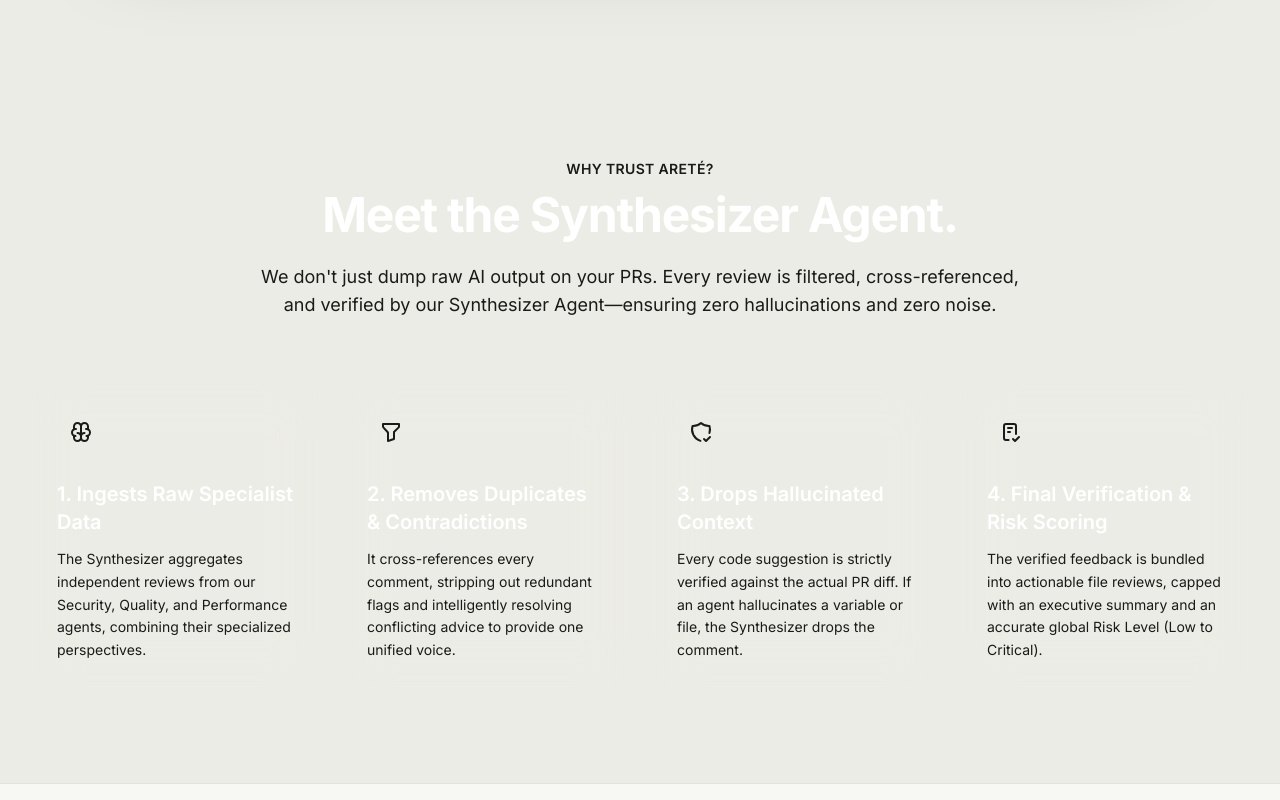
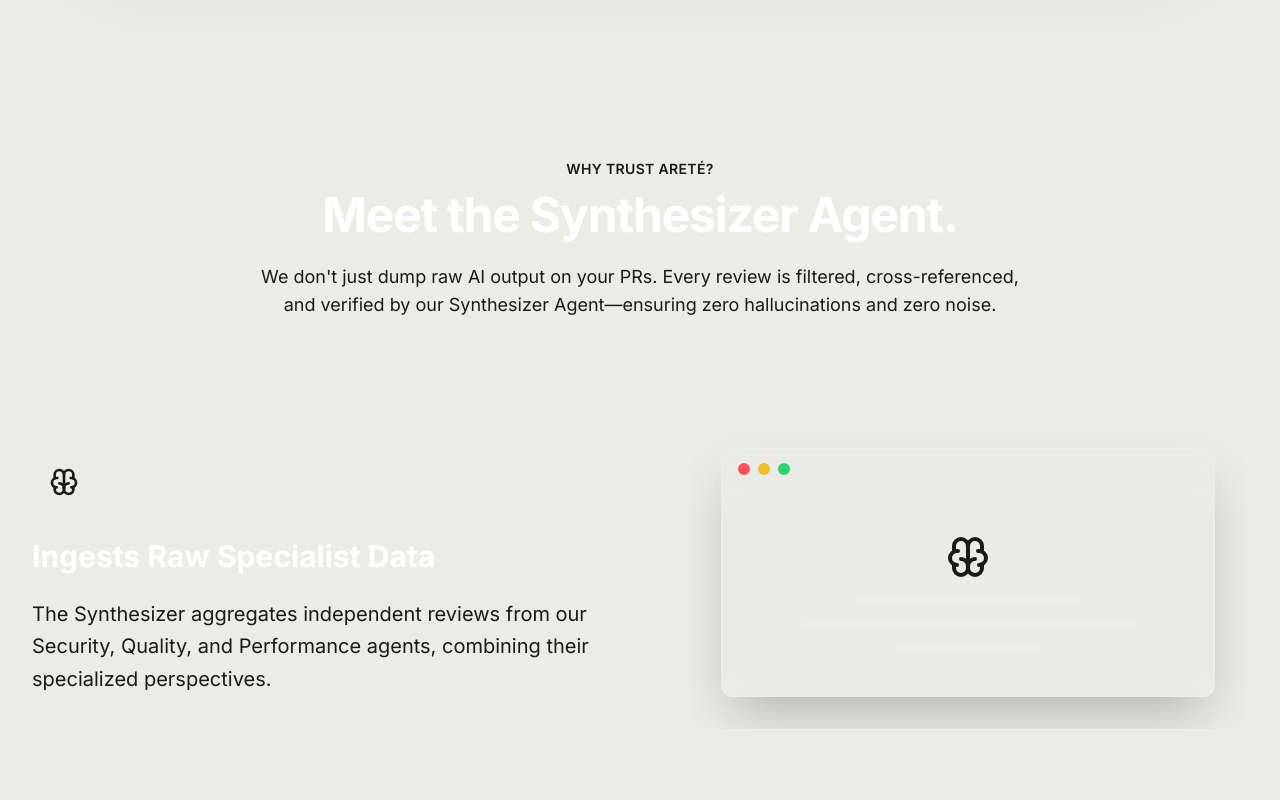
Before and after one commit to stroland02/Arete, a Next.js app in the folder packages/dashboard/: page / in a window 1280 px wide. Shown: the part 3180-3980 px from the top of the page. Built offline with nearby package versions, Linux system fonts and the light colour scheme; no server answers.

Commit message:
style(dashboard): convert Synthesizer workflow to alternating zig-zag layout

```diff
--- a/packages/dashboard/src/components/marketing/synthesizer-trust.tsx
+++ b/packages/dashboard/src/components/marketing/synthesizer-trust.tsx
@@ -6,23 +6,27 @@
 const steps = [
   {
     icon: IconBrain,
-    title: "1. Ingests Raw Specialist Data",
+    title: "Ingests Raw Specialist Data",
     description: "The Synthesizer aggregates independent reviews from our Security, Quality, and Performance agents, combining their specialized perspectives.",
+    visual: "synthesizer-visual-1 bg-primary-500/10",
   },
   {
     icon: IconFilter,
-    title: "2. Removes Duplicates & Contradictions",
+    title: "Removes Duplicates & Contradictions",
     description: "It cross-references every comment, stripping out redundant flags and intelligently resolving conflicting advice to provide one unified voice.",
+    visual: "synthesizer-visual-2 bg-primary-500/10",
   },
   {
     icon: IconShieldCheck,
-    title: "3. Drops Hallucinated Context",
+    title: "Drops Hallucinated Context",
     description: "Every code suggestion is strictly verified against the actual PR diff. If an agent hallucinates a variable or file, the Synthesizer drops the comment.",
+    visual: "synthesizer-visual-3 bg-primary-500/10",
   },
   {
     icon: IconChecklist,
-    title: "4. Final Verification & Risk Scoring",
+    title: "Final Verification & Risk Scoring",
     description: "The verified feedback is bundled into actionable file reviews, capped with an executive summary and an accurate global Risk Level (Low to Critical).",
+    visual: "synthesizer-visual-4 bg-primary-500/10",
   }
 ];
 
@@ -49,7 +53,7 @@
   return (
     <section className="py-24 relative overflow-hidden bg-surface-0">
       {/* Background Glow */}
-      <div className="absolute top-1/2 left-1/2 -translate-x-1/2 -translate-y-1/2 w-[600px] h-[600px] bg-primary-500/10 rounded-full blur-[120px] pointer-events-none" />
+      <div className="absolute top-1/2 left-1/2 -translate-x-1/2 -translate-y-1/2 w-[800px] h-[800px] bg-primary-500/5 rounded-full blur-[150px] pointer-events-none" />
 
       <div className="max-w-7xl mx-auto px-6 lg:px-8 relative z-10">
         <motion.div
@@ -57,7 +61,7 @@
           whileInView={{ opacity: 1, y: 0 }}
           viewport={{ once: true, margin: "-100px" }}
           transition={{ duration: 0.6 }}
-          className="text-center max-w-3xl mx-auto mb-16"
+          className="text-center max-w-3xl mx-auto mb-24"
         >
           <h2 className="text-sm font-semibold text-primary-400 tracking-wide uppercase mb-3">Why Trust Areté?</h2>
           <h3 className="text-4xl font-bold tracking-tight text-white sm:text-5xl mb-6">
@@ -73,23 +77,50 @@
           initial="hidden"
           whileInView="show"
           viewport={{ once: true, margin: "-50px" }}
-          className="grid grid-cols-1 md:grid-cols-2 lg:grid-cols-4 gap-6"
+          className="flex flex-col gap-24"
         >
-          {steps.map((step, idx) => (
+          {steps.map((step, idx) => {
+            const isEven = idx % 2 === 0;
+            return (
               <motion.div
                 key={idx}
                 variants={itemVariants}
-              className="relative p-6 rounded-2xl bg-surface-100/50 backdrop-blur-xl border border-white/5 hover:border-primary-500/30 transition-colors duration-300 group"
+                className={`flex flex-col ${isEven ? 'lg:flex-row' : 'lg:flex-row-reverse'} items-center gap-12 lg:gap-24`}
               >
-              <div className="w-12 h-12 rounded-xl bg-primary-500/10 flex items-center justify-center mb-6 group-hover:bg-primary-500/20 transition-colors duration-300">
-                <step.icon className="w-6 h-6 text-primary-400" />
+                {/* Text Section */}
+                <div className="flex-1 space-y-6">
+                  <div className="w-16 h-16 rounded-2xl bg-primary-500/10 flex items-center justify-center mb-6">
+                    <step.icon className="w-8 h-8 text-primary-400" />
                   </div>
-              <h4 className="text-xl font-semibold text-white mb-3">{step.title}</h4>
-              <p className="text-content-subtle text-sm leading-relaxed">
+                  <h4 className="text-3xl font-bold text-white">{step.title}</h4>
+                  <p className="text-xl text-content-subtle leading-relaxed">
                     {step.description}
                   </p>
+                </div>
+
+                {/* Visual Section */}
+                <div className="flex-1 w-full">
+                  <div className="relative aspect-video rounded-3xl overflow-hidden bg-surface-100/50 backdrop-blur-xl border border-white/5 flex items-center justify-center p-8 group hover:border-primary-500/30 transition-colors duration-500">
+                     <div className={`absolute inset-0 opacity-20 group-hover:opacity-40 transition-opacity duration-500 ${step.visual}`} />
+                     {/* Mock Visual UI - a glassmorphic terminal or UI element */}
+                     <div className="relative z-10 w-full h-full rounded-xl bg-surface-0/80 border border-white/10 shadow-2xl flex flex-col overflow-hidden">
+                       <div className="h-10 border-b border-white/10 flex items-center px-4 gap-2">
+                         <div className="w-3 h-3 rounded-full bg-red-500/80" />
+                         <div className="w-3 h-3 rounded-full bg-yellow-500/80" />
+                         <div className="w-3 h-3 rounded-full bg-green-500/80" />
+                       </div>
+                       <div className="p-6 flex-1 flex flex-col justify-center items-center gap-4">
+                         <step.icon className="w-12 h-12 text-primary-500/50" />
+                         <div className="h-2 w-1/2 bg-white/5 rounded-full" />
+                         <div className="h-2 w-3/4 bg-white/5 rounded-full" />
+                         <div className="h-2 w-1/3 bg-white/5 rounded-full" />
+                       </div>
+                     </div>
+                  </div>
+                </div>
               </motion.div>
-          ))}
+            );
+          })}
         </motion.div>
       </div>
     </section>
```
Lines whose indentation alone changed are shown as unchanged.
